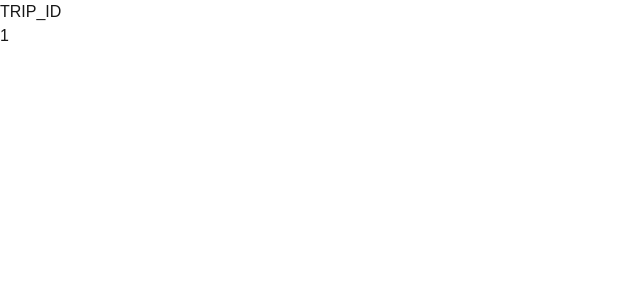
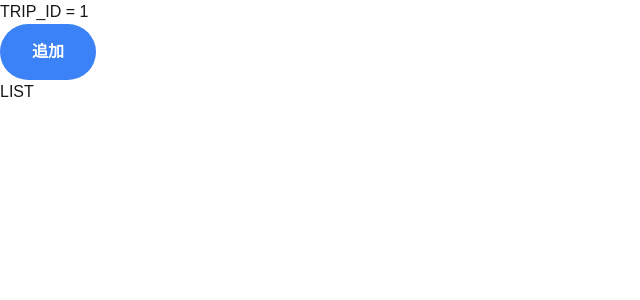
Before and after one commit to kanade2001/SplitBillApp, a Next.js app in the folder frontend/: page /trip/1 in a window 1280 px wide. Shown: the top 300 px of the page, without its empty margins (0-640 px from the left). Built offline with nearby package versions, Linux system fonts and the light colour scheme.

Commit message:
feat-makeComponents

```diff
--- /dev/null
+++ b/frontend/src/app/trip/[tripId]/_components/payment-button/index.tsx
@@ -0,0 +1,9 @@
+export const PaymentButton = () => {
+  return (
+    <div>
+      <button className="bg-blue-500 text-white font-bold py-4 px-8 rounded-full">
+        追加
+      </button>
+    </div>
+  );
+};
--- /dev/null
+++ b/frontend/src/app/trip/[tripId]/_components/payment-list/index.tsx
@@ -0,0 +1,3 @@
+export default async function PaymentList() {
+  return <div>LIST</div>;
+}
--- a/frontend/src/app/trip/[tripId]/page.tsx
+++ b/frontend/src/app/trip/[tripId]/page.tsx
@@ -1,3 +1,6 @@
+import { PaymentButton } from "./_components/payment-button";
+import PaymentList from "./_components/payment-list";
+
 type Props = {
   params: { tripId: string }; // TripID
   searchParams: { key: string | undefined }; // Public Key in params
@@ -7,10 +10,10 @@ export default function Page({ params, searchParams }: Props) {
   const key = typeof searchParams.key === "string" ? searchParams.key : "";
   return (
     <div>
-      <h1>TRIP_ID</h1>
-      {params.tripId}
-      <br />
-      {key}
+      <h1>TRIP_ID = {params.tripId}</h1>
+      <h2>{key}</h2>
+      <PaymentButton />
+      <PaymentList />
     </div>
   );
 }
```
